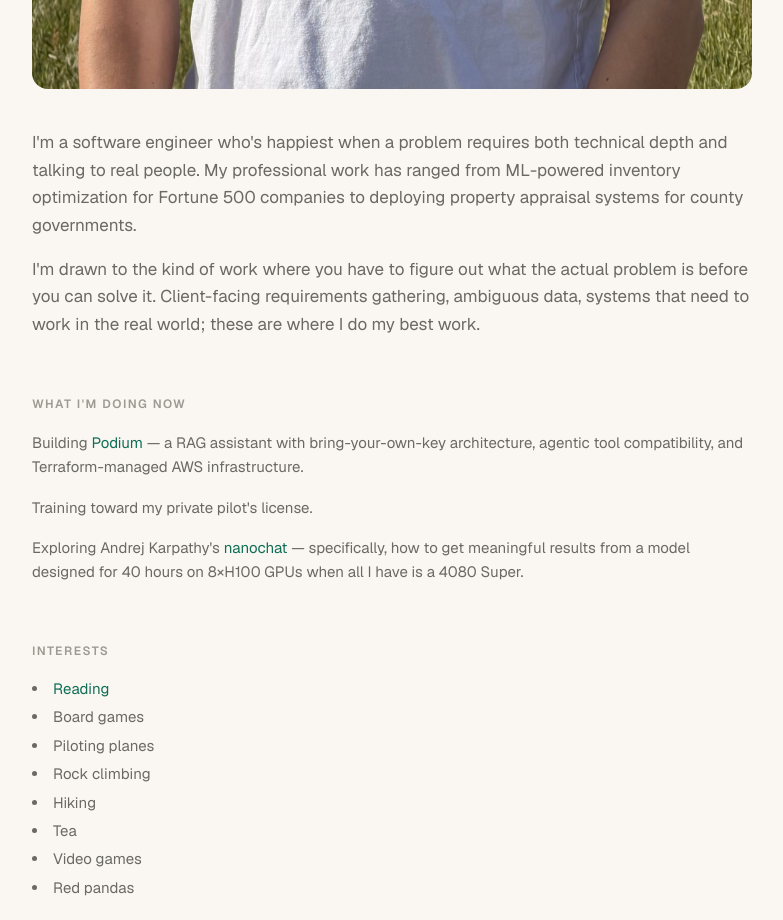
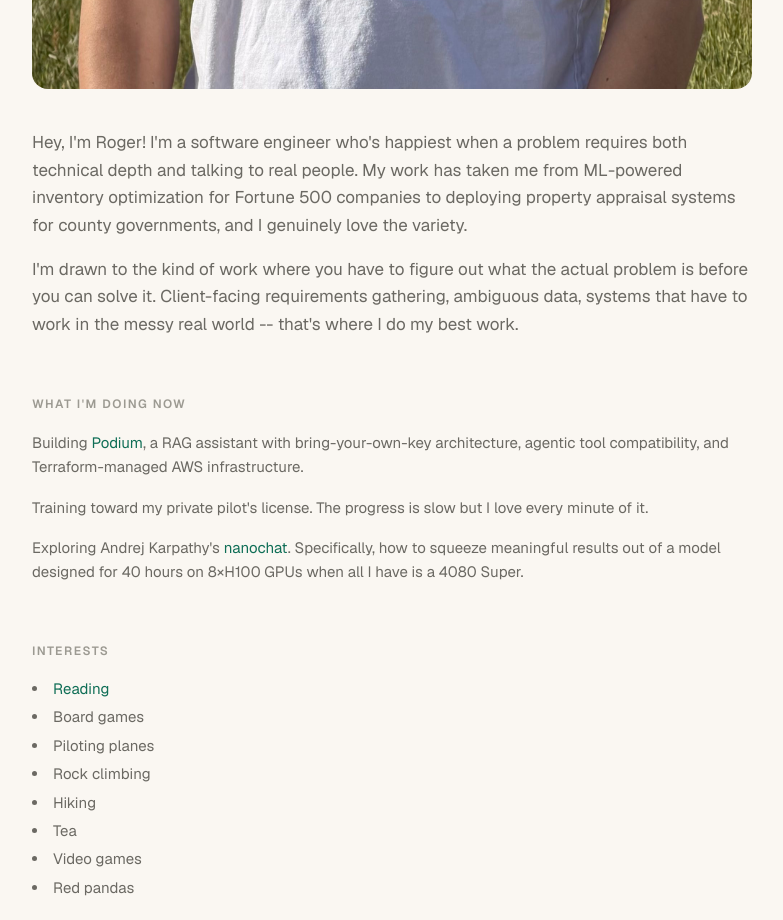
Before and after one commit to RogerFlores3113/my-vercel-website, a Next.js app: page /about in a window 1280 px wide. Shown: the part 1020-1940 px from the top of the page, without its empty margins (248-1031 px from the left). Built offline with nearby package versions, Linux system fonts and the light colour scheme.

Commit message:
tone shift, text edits

```diff
--- a/app/(site)/about/page.tsx
+++ b/app/(site)/about/page.tsx
@@ -25,17 +25,17 @@ export default function About() {
       <section className="mb-14">
         <div className="space-y-4 text-[17px] leading-relaxed text-[var(--foreground-muted)]">
           <p>
-            I&apos;m a software engineer who&apos;s happiest when a problem
-            requires both technical depth and talking to real people. My
-            professional work has ranged from ML-powered inventory optimization
-            for Fortune 500 companies to deploying property appraisal systems
-            for county governments.
+            Hey, I&apos;m Roger! I&apos;m a software engineer who&apos;s happiest
+            when a problem requires both technical depth and talking to real people.
+            My work has taken me from ML-powered inventory optimization for Fortune
+            500 companies to deploying property appraisal systems for county
+            governments, and I genuinely love the variety.
           </p>
           <p>
-            I&apos;m drawn to the kind of work where you have to figure out
-            what the actual problem is before you can solve it. Client-facing
-            requirements gathering, ambiguous data, systems that need to work
-            in the real world; these are where I do my best work.
+            I&apos;m drawn to the kind of work where you have to figure out what
+            the actual problem is before you can solve it. Client-facing requirements
+            gathering, ambiguous data, systems that have to work in the messy real
+            world -- that&apos;s where I do my best work.
           </p>
         </div>
       </section>
@@ -54,11 +54,12 @@ export default function About() {
             >
               Podium
             </a>
-            {" "}— a RAG assistant with bring-your-own-key architecture, agentic tool compatibility,
-            and Terraform-managed AWS infrastructure.
+            , a RAG assistant with bring-your-own-key architecture, agentic tool
+            compatibility, and Terraform-managed AWS infrastructure.
           </p>
           <p>
-            Training toward my private pilot&apos;s license.
+            Training toward my private pilot&apos;s license. The progress is slow
+            but I love every minute of it.
           </p>
           <p>
             Exploring Andrej Karpathy&apos;s{" "}
@@ -68,9 +69,9 @@ export default function About() {
               className="text-[var(--accent)] hover:underline"
             >
               nanochat
-            </a>{" "}
-            — specifically, how to get meaningful results from a model designed
-            for 40 hours on 8×H100 GPUs when all I have is a 4080 Super.
+            </a>
+            . Specifically, how to squeeze meaningful results out of a model
+            designed for 40 hours on 8×H100 GPUs when all I have is a 4080 Super.
           </p>
         </div>
       </section>
--- a/app/(site)/projects/page.tsx
+++ b/app/(site)/projects/page.tsx
@@ -16,7 +16,7 @@ export default function Projects() {
           PROFESSIONAL EXPERIENCE
           ============================================ */}
       <section className="mb-16">
-        <p className="eyebrow">Professional experience</p>
+        <h2 className="text-xl font-semibold text-[var(--foreground)] mb-4">Professional experience</h2>
 
         <div className="space-y-5">
           {/* Property Appraisal */}
@@ -92,7 +92,7 @@ export default function Projects() {
           PERSONAL PROJECTS
           ============================================ */}
       <section className="mb-16">
-        <p className="eyebrow">Personal projects</p>
+        <h2 className="text-xl font-semibold text-[var(--foreground)] mb-4">Personal projects</h2>
 
         <div className="space-y-5">
           {/* Podium — featured */}
--- a/app/(site)/reading/page.tsx
+++ b/app/(site)/reading/page.tsx
@@ -98,7 +98,7 @@ export default function Reading() {
           WANT TO READ
           ============================================ */}
       <section className="mb-16">
-        <p className="eyebrow">Want to read</p>
+        <h2 className="text-xl font-semibold text-[var(--foreground)] mb-4">Want to read</h2>
         <p className="text-[15px] text-[var(--foreground-muted)] leading-relaxed">
           {/* Add your upcoming books here. Even 2-3 titles makes the page
               feel like a living document instead of a finished list. Example: */}
--- a/app/components/PlatformerGame.tsx
+++ b/app/components/PlatformerGame.tsx
@@ -199,8 +199,20 @@ function EscMenu({ onClose }: { onClose: () => void }) {
               cursor: "pointer",
             }}
           >
-            Continue playing
+            Resume
           </button>
+          <a
+            href="/rflores_resume.pdf"
+            target="_blank"
+            rel="noopener noreferrer"
+            style={{
+              background: "none", border: "1px solid #4a7c3f", borderRadius: 6,
+              color: "#9fe1cb", fontFamily: "inherit", fontSize: 15, padding: "10px 20px",
+              cursor: "pointer", textDecoration: "none", textAlign: "center",
+            }}
+          >
+            Resume ↗
+          </a>
           <button
             onClick={() => {
               try { localStorage.setItem("rflor-site-mode", "boring"); } catch {}
@@ -212,7 +224,7 @@ function EscMenu({ onClose }: { onClose: () => void }) {
               cursor: "pointer",
             }}
           >
-            Exit to portfolio site
+            Traditional website →
           </button>
         </div>
       </div>
@@ -257,7 +269,7 @@ function Modal({ modalId, onClose }: { modalId: string; onClose: () => void }) {
         <ModalContent id={modalId} />
         <div style={{ marginTop: 22, borderTop: "1px solid #2d4a1e", paddingTop: 14, fontSize: "clamp(12px, 1vw, 14px)", color: "#4a7c3f", display: "flex", gap: 16 }}>
           <span>[ESC] close</span>
-          <a href="/boring" style={{ color: "#4a7c3f" }}>full site →</a>
+          <a href="/boring" style={{ color: "#4a7c3f" }}>Traditional website →</a>
         </div>
       </div>
     </div>
@@ -698,7 +710,7 @@ export function PlatformerGame() {
 
           // Instructions — room 0 only, top-center
           if (this.roomIndex === 0) {
-            this.add.text(width / 2, 18, "WASD / Arrow Keys  ·  SHIFT to sprint  ·  ESC for menu", {
+            this.add.text(width / 2, 18, "WASD / Arrow Keys  ·  SHIFT to sprint  ·  ESC to pause", {
               fontFamily: "Arial, Helvetica, sans-serif",
               fontStyle: "bold",
               fontSize: "16px",
--- a/app/components/WelcomeSplash.tsx
+++ b/app/components/WelcomeSplash.tsx
@@ -33,7 +33,7 @@ export function WelcomeSplash({ onEnter }: { onEnter: () => void }) {
           priority
         />
         <h1 className="splash-heading">Hi, I&apos;m Roger.</h1>
-        <p className="splash-sub">welcome to my website.</p>
+        <p className="splash-sub">welcome to my portfolio website.</p>
         <div className="splash-actions">
           <button onClick={handleEnter} className="splash-btn-primary">
             Enter
@@ -43,7 +43,7 @@ export function WelcomeSplash({ onEnter }: { onEnter: () => void }) {
             onClick={handleBoring}
             className="splash-btn-secondary"
           >
-            Boring mode →
+            Traditional website →
           </Link>
         </div>
       </div>
```
